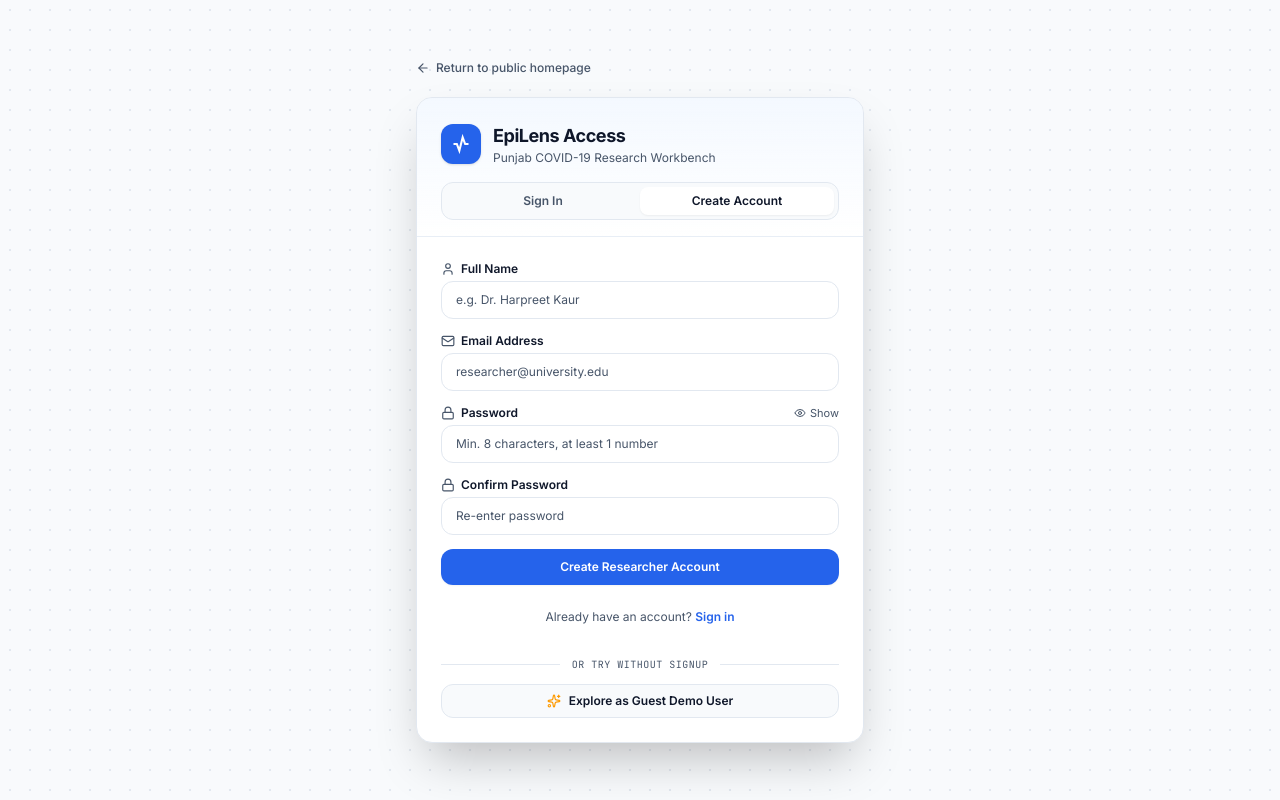
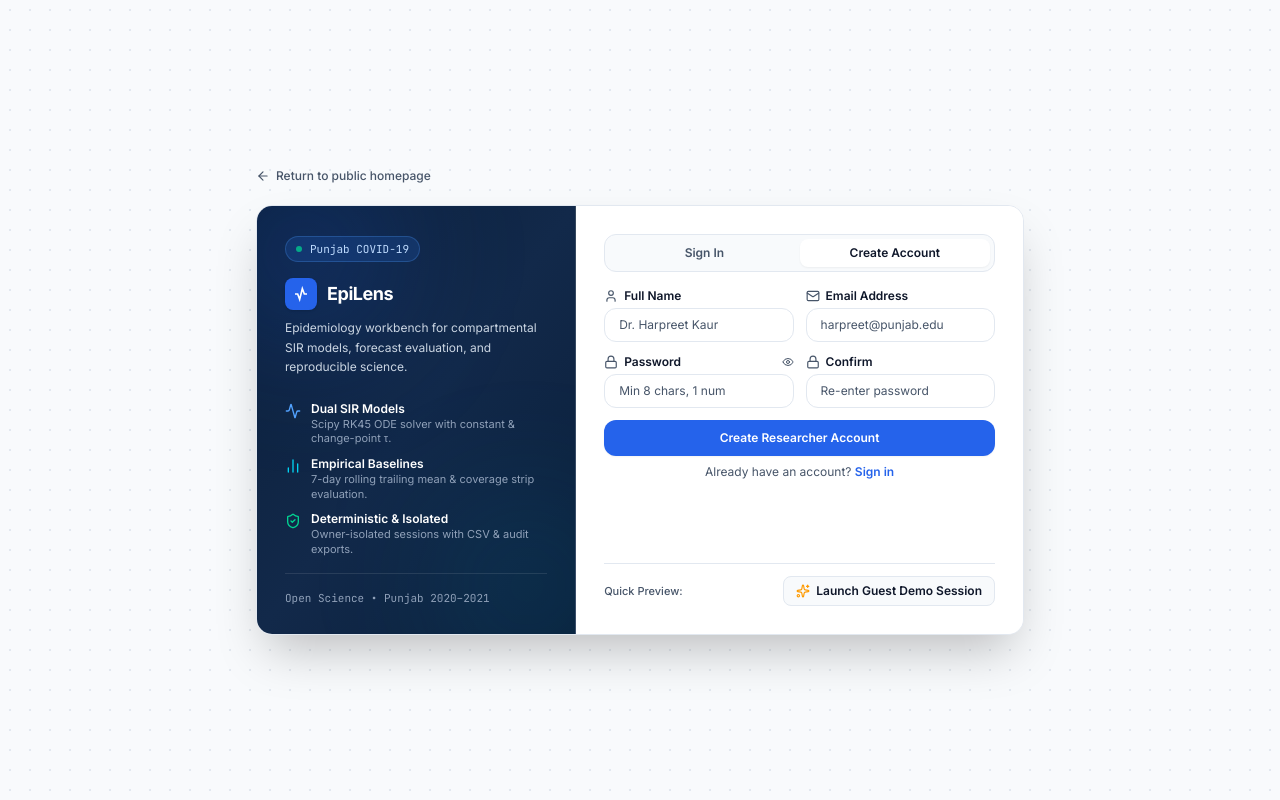
Before and after one commit to anshu762/Punjab-covid-research-website, a Next.js app in the folder apps/web/: page /signup in a window 1280 px wide. Built offline with nearby package versions, Linux system fonts and the light colour scheme; no server answers.

Commit message:
feat(ui): update auth card to modern landscape rectangular layout with branding highlights

```diff
--- a/apps/web/src/app/login/page.tsx
+++ b/apps/web/src/app/login/page.tsx
@@ -7,7 +7,7 @@ import { AuthCard } from "@/components/auth/AuthCard";
 
 function LoginContent() {
   return (
-    <div className="w-full max-w-md space-y-4">
+    <div className="w-full max-w-3xl space-y-4">
       {/* Return to Landing Page */}
       <div>
         <Link
--- a/apps/web/src/app/signup/page.tsx
+++ b/apps/web/src/app/signup/page.tsx
@@ -7,7 +7,7 @@ import { AuthCard } from "@/components/auth/AuthCard";
 
 function SignUpContent() {
   return (
-    <div className="w-full max-w-md space-y-4">
+    <div className="w-full max-w-3xl space-y-4">
       {/* Return to Landing Page */}
       <div>
         <Link
--- a/apps/web/src/components/auth/AuthCard.tsx
+++ b/apps/web/src/components/auth/AuthCard.tsx
@@ -1,7 +1,21 @@
 "use client";
 
 import React, { useState } from "react";
-import { Mail, Lock, User, Eye, EyeOff, Loader2, CheckCircle2, AlertCircle, Sparkles, X } from "lucide-react";
+import {
+  Mail,
+  Lock,
+  User,
+  Eye,
+  EyeOff,
+  Loader2,
+  CheckCircle2,
+  AlertCircle,
+  Sparkles,
+  X,
+  Activity,
+  BarChart2,
+  ShieldCheck,
+} from "lucide-react";
 import { loginWithCredentials, signUpUser, startDemoSession } from "@/actions/auth";
 
 export interface AuthCardProps {
@@ -129,34 +143,83 @@ export function AuthCard({ initialMode = "signin", onClose, isModal = false }: A
   }
 
   return (
-    <div className="relative w-full max-w-md bg-surface rounded-2xl border border-border shadow-2xl overflow-hidden">
-      {/* Top Header & Mode Switcher */}
-      <div className="relative px-6 pt-6 pb-4 bg-gradient-to-b from-blue-50/70 to-surface border-b border-border/60">
+    <div className="relative w-full max-w-3xl bg-surface rounded-2xl border border-border shadow-2xl overflow-hidden grid grid-cols-1 md:grid-cols-12 text-ink">
+      {/* Left Column: Brand Context & Research Highlights (Landscape rectangle side) */}
+      <div className="relative bg-gradient-to-br from-[#0B1F3A] via-[#12294A] to-[#0B1F3A] text-white p-6 sm:p-7 flex flex-col justify-between overflow-hidden md:col-span-5 border-b md:border-b-0 md:border-r border-border/20">
+        {/* Ambient decorative glow */}
+        <div className="absolute -top-12 -left-12 w-48 h-48 bg-blue-600/20 rounded-full blur-3xl pointer-events-none" />
+        <div className="absolute -bottom-12 -right-12 w-48 h-48 bg-cyan-500/10 rounded-full blur-3xl pointer-events-none" />
+
+        <div className="relative z-10 space-y-4">
+          {/* Status badge */}
+          <div className="inline-flex items-center gap-2 px-2.5 py-1 rounded-full bg-blue-500/15 border border-blue-400/25 text-[11px] font-mono text-blue-200">
+            <span className="w-1.5 h-1.5 rounded-full bg-emerald-400 animate-pulse" />
+            <span>Punjab COVID-19</span>
+          </div>
+
+          <div>
+            <div className="flex items-center gap-2.5">
+              <div className="w-8 h-8 rounded-lg bg-blue-600 flex items-center justify-center text-white shadow-sm shrink-0">
+                <svg viewBox="0 0 24 24" fill="none" stroke="currentColor" strokeWidth="2.5" className="w-4 h-4">
+                  <path d="M3 12h4l3 8 4-16 3 8h4" />
+                </svg>
+              </div>
+              <h2 className="text-lg font-bold tracking-tight text-white">EpiLens</h2>
+            </div>
+            <p className="mt-2 text-xs text-slate-300 leading-relaxed">
+              Epidemiology workbench for compartmental SIR models, forecast evaluation, and reproducible science.
+            </p>
+          </div>
+
+          {/* Research feature highlights */}
+          <div className="pt-2 space-y-2.5 hidden sm:block">
+            <div className="flex items-start gap-2.5 text-xs text-slate-200">
+              <Activity className="w-4 h-4 text-blue-400 shrink-0 mt-0.5" />
+              <div>
+                <span className="font-semibold text-white">Dual SIR Models</span>
+                <p className="text-[11px] text-slate-400">Scipy RK45 ODE solver with constant & change-point &tau;.</p>
+              </div>
+            </div>
+            <div className="flex items-start gap-2.5 text-xs text-slate-200">
+              <BarChart2 className="w-4 h-4 text-cyan-400 shrink-0 mt-0.5" />
+              <div>
+                <span className="font-semibold text-white">Empirical Baselines</span>
+                <p className="text-[11px] text-slate-400">7-day rolling trailing mean & coverage strip evaluation.</p>
+              </div>
+            </div>
+            <div className="flex items-start gap-2.5 text-xs text-slate-200">
+              <ShieldCheck className="w-4 h-4 text-emerald-400 shrink-0 mt-0.5" />
+              <div>
+                <span className="font-semibold text-white">Deterministic & Isolated</span>
+                <p className="text-[11px] text-slate-400">Owner-isolated sessions with CSV & audit exports.</p>
+              </div>
+            </div>
+          </div>
+        </div>
+
+        <div className="relative z-10 pt-4 mt-4 border-t border-white/10 hidden md:block">
+          <p className="text-[11px] text-slate-400 font-mono">
+            Open Science &bull; Punjab 2020&ndash;2021
+          </p>
+        </div>
+      </div>
+
+      {/* Right Column: Form Area */}
+      <div className="md:col-span-7 p-6 sm:p-7 flex flex-col justify-between bg-surface relative">
         {isModal && onClose && (
           <button
             type="button"
             onClick={onClose}
             aria-label="Close modal"
-            className="absolute top-4 right-4 p-1.5 rounded-lg text-muted hover:text-ink hover:bg-slate-200/60 transition-colors cursor-pointer"
+            className="absolute top-4 right-4 p-1.5 rounded-lg text-muted hover:text-ink hover:bg-slate-100 transition-colors cursor-pointer z-20"
           >
             <X className="w-4 h-4" />
           </button>
         )}
 
-        <div className="flex items-center gap-3">
-          <div className="w-10 h-10 rounded-xl bg-blue-600 flex items-center justify-center text-white font-bold shadow-sm">
-            <svg viewBox="0 0 24 24" fill="none" stroke="currentColor" strokeWidth="2.5" className="w-5 h-5">
-              <path d="M3 12h4l3 8 4-16 3 8h4" />
-            </svg>
-          </div>
         <div>
-            <h2 className="text-lg font-bold text-ink tracking-tight">EpiLens Access</h2>
-            <p className="text-xs text-muted">Punjab COVID-19 Research Workbench</p>
-          </div>
-        </div>
-
           {/* Segmented Mode Switcher */}
-        <div className="mt-4 p-1 bg-surface-2 border border-border rounded-xl flex items-center relative">
+          <div className="p-1 bg-surface-2 border border-border rounded-xl flex items-center relative mb-4">
             <button
               type="button"
               onClick={() => {
@@ -186,19 +249,17 @@ export function AuthCard({ initialMode = "signin", onClose, isModal = false }: A
               Create Account
             </button>
           </div>
-      </div>
 
-      {/* Form Content */}
-      <div className="p-6 space-y-4">
+          {/* Error & Success Messages */}
           {errorMessage && (
-          <div className="p-3 bg-red-50 border border-red-200 text-danger rounded-xl text-xs flex items-start gap-2 animate-in fade-in">
+            <div className="mb-3 p-2.5 bg-red-50 border border-red-200 text-danger rounded-xl text-xs flex items-start gap-2 animate-in fade-in">
               <AlertCircle className="w-4 h-4 shrink-0 mt-0.5" />
               <span>{errorMessage}</span>
             </div>
           )}
 
           {successMessage && (
-          <div className="p-3 bg-emerald-50 border border-emerald-200 text-emerald-800 rounded-xl text-xs flex items-center gap-2 animate-in fade-in">
+            <div className="mb-3 p-2.5 bg-emerald-50 border border-emerald-200 text-emerald-800 rounded-xl text-xs flex items-center gap-2 animate-in fade-in">
               <CheckCircle2 className="w-4 h-4 text-emerald-600 shrink-0" />
               <span>{successMessage}</span>
             </div>
@@ -206,7 +267,7 @@ export function AuthCard({ initialMode = "signin", onClose, isModal = false }: A
 
           {/* Sign In Form */}
           {mode === "signin" && (
-          <form onSubmit={handleSignIn} className="space-y-3.5">
+            <form onSubmit={handleSignIn} className="space-y-3">
               <div className="space-y-1">
                 <label className="text-xs font-semibold text-ink flex items-center gap-1.5">
                   <Mail className="w-3.5 h-3.5 text-muted" />
@@ -255,14 +316,15 @@ export function AuthCard({ initialMode = "signin", onClose, isModal = false }: A
                 className="w-full mt-2 py-2.5 px-4 bg-blue-600 hover:bg-blue-700 text-white rounded-xl text-xs font-semibold transition flex items-center justify-center gap-2 shadow-xs disabled:opacity-50 cursor-pointer"
               >
                 {isLoading ? <Loader2 className="w-4 h-4 animate-spin" /> : null}
-              Sign In
+                Sign In to Workspace
               </button>
             </form>
           )}
 
-        {/* Sign Up Form */}
+          {/* Sign Up Form - 2 Columns on desktop for sleek rectangle layout */}
           {mode === "signup" && (
-          <form onSubmit={handleSignUp} className="space-y-3.5">
+            <form onSubmit={handleSignUp} className="space-y-3">
+              <div className="grid grid-cols-1 sm:grid-cols-2 gap-3">
                 <div className="space-y-1">
                   <label className="text-xs font-semibold text-ink flex items-center gap-1.5">
                     <User className="w-3.5 h-3.5 text-muted" />
@@ -273,8 +335,8 @@ export function AuthCard({ initialMode = "signin", onClose, isModal = false }: A
                     required
                     value={name}
                     onChange={(e) => setName(e.target.value)}
-                placeholder="e.g. Dr. Harpreet Kaur"
-                className="w-full text-xs rounded-xl border border-border px-3.5 py-2.5 bg-surface text-ink placeholder:text-muted focus:outline-none focus:ring-2 focus:ring-blue-600 transition"
+                    placeholder="Dr. Harpreet Kaur"
+                    className="w-full text-xs rounded-xl border border-border px-3.5 py-2 bg-surface text-ink placeholder:text-muted focus:outline-none focus:ring-2 focus:ring-blue-600 transition"
                   />
                 </div>
 
@@ -288,11 +350,13 @@ export function AuthCard({ initialMode = "signin", onClose, isModal = false }: A
                     required
                     value={email}
                     onChange={(e) => setEmail(e.target.value)}
-                placeholder="researcher@university.edu"
-                className="w-full text-xs rounded-xl border border-border px-3.5 py-2.5 bg-surface text-ink placeholder:text-muted focus:outline-none focus:ring-2 focus:ring-blue-600 transition"
+                    placeholder="harpreet@punjab.edu"
+                    className="w-full text-xs rounded-xl border border-border px-3.5 py-2 bg-surface text-ink placeholder:text-muted focus:outline-none focus:ring-2 focus:ring-blue-600 transition"
                   />
                 </div>
+              </div>
 
+              <div className="grid grid-cols-1 sm:grid-cols-2 gap-3">
                 <div className="space-y-1">
                   <label className="text-xs font-semibold text-ink flex items-center justify-between">
                     <span className="flex items-center gap-1.5">
@@ -305,7 +369,6 @@ export function AuthCard({ initialMode = "signin", onClose, isModal = false }: A
                       className="text-[11px] text-muted hover:text-ink flex items-center gap-1 font-normal cursor-pointer"
                     >
                       {showPassword ? <EyeOff className="w-3 h-3" /> : <Eye className="w-3 h-3" />}
-                  {showPassword ? "Hide" : "Show"}
                     </button>
                   </label>
                   <input
@@ -313,15 +376,22 @@ export function AuthCard({ initialMode = "signin", onClose, isModal = false }: A
                     required
                     value={password}
                     onChange={(e) => setPassword(e.target.value)}
-                placeholder="Min. 8 characters, at least 1 number"
-                className="w-full text-xs rounded-xl border border-border px-3.5 py-2.5 bg-surface text-ink placeholder:text-muted focus:outline-none focus:ring-2 focus:ring-blue-600 transition"
+                    placeholder="Min 8 chars, 1 num"
+                    className="w-full text-xs rounded-xl border border-border px-3.5 py-2 bg-surface text-ink placeholder:text-muted focus:outline-none focus:ring-2 focus:ring-blue-600 transition"
                   />
                 </div>
 
                 <div className="space-y-1">
-              <label className="text-xs font-semibold text-ink flex items-center gap-1.5">
+                  <label className="text-xs font-semibold text-ink flex items-center justify-between">
+                    <span className="flex items-center gap-1.5">
                       <Lock className="w-3.5 h-3.5 text-muted" />
-                Confirm Password
+                      Confirm
+                    </span>
+                    {confirmPassword && password === confirmPassword && (
+                      <span className="text-[11px] text-success flex items-center gap-0.5">
+                        <CheckCircle2 className="w-3 h-3" /> Match
+                      </span>
+                    )}
                   </label>
                   <input
                     type={showPassword ? "text" : "password"}
@@ -329,23 +399,19 @@ export function AuthCard({ initialMode = "signin", onClose, isModal = false }: A
                     value={confirmPassword}
                     onChange={(e) => setConfirmPassword(e.target.value)}
                     placeholder="Re-enter password"
-                className={`w-full text-xs rounded-xl border px-3.5 py-2.5 bg-surface text-ink placeholder:text-muted focus:outline-none focus:ring-2 transition ${
+                    className={`w-full text-xs rounded-xl border px-3.5 py-2 bg-surface text-ink placeholder:text-muted focus:outline-none focus:ring-2 transition ${
                       confirmPassword && password !== confirmPassword
                         ? "border-danger focus:ring-red-500"
                         : "border-border focus:ring-blue-600"
                     }`}
                   />
-              {confirmPassword && password === confirmPassword && (
-                <span className="text-[11px] text-success flex items-center gap-1">
-                  <CheckCircle2 className="w-3 h-3" /> Passwords match
-                </span>
-              )}
+                </div>
               </div>
 
               <button
                 type="submit"
                 disabled={isLoading || demoLoading}
-              className="w-full mt-2 py-2.5 px-4 bg-blue-600 hover:bg-blue-700 text-white rounded-xl text-xs font-semibold transition flex items-center justify-center gap-2 shadow-xs disabled:opacity-50 cursor-pointer"
+                className="w-full mt-1 py-2.5 px-4 bg-blue-600 hover:bg-blue-700 text-white rounded-xl text-xs font-semibold transition flex items-center justify-center gap-2 shadow-xs disabled:opacity-50 cursor-pointer"
               >
                 {isLoading ? <Loader2 className="w-4 h-4 animate-spin" /> : null}
                 Create Researcher Account
@@ -385,30 +451,26 @@ export function AuthCard({ initialMode = "signin", onClose, isModal = false }: A
               </p>
             )}
           </div>
+        </div>
 
         {/* Instant Demo Session */}
-        <div className="pt-2">
-          <div className="relative flex py-2 items-center">
-            <div className="flex-grow border-t border-border"></div>
-            <span className="shrink mx-3 text-[10px] uppercase tracking-wider text-muted font-mono">
-              or try without signup
-            </span>
-            <div className="flex-grow border-t border-border"></div>
-          </div>
-
+        <div className="pt-3 border-t border-border mt-3">
+          <div className="flex items-center justify-between gap-2">
+            <span className="text-[11px] text-muted font-medium">Quick Preview:</span>
             <button
               type="button"
               disabled={isLoading || demoLoading}
               onClick={handleDemoLogin}
-            className="w-full mt-1 py-2 px-3 bg-surface-2 hover:bg-slate-200/70 text-ink border border-border rounded-xl text-xs font-semibold transition flex items-center justify-center gap-2 cursor-pointer"
+              className="py-1.5 px-3 bg-surface-2 hover:bg-slate-200/70 text-ink border border-border rounded-lg text-xs font-semibold transition flex items-center justify-center gap-1.5 cursor-pointer"
             >
               {demoLoading ? (
                 <Loader2 className="w-3.5 h-3.5 animate-spin" />
               ) : (
                 <Sparkles className="w-3.5 h-3.5 text-amber-500" />
               )}
-            <span>Explore as Guest Demo User</span>
+              <span>Launch Guest Demo Session</span>
             </button>
+          </div>
         </div>
       </div>
     </div>
--- a/apps/web/src/components/auth/AuthModal.tsx
+++ b/apps/web/src/components/auth/AuthModal.tsx
@@ -50,11 +50,11 @@ export function AuthModal({ isOpen, onClose, initialMode = "signin" }: AuthModal
 
           {/* Modal Container */}
           <motion.div
-            initial={{ opacity: 0, scale: 0.95, y: 15 }}
+            initial={{ opacity: 0, scale: 0.96, y: 12 }}
             animate={{ opacity: 1, scale: 1, y: 0 }}
-            exit={{ opacity: 0, scale: 0.95, y: 15 }}
-            transition={{ type: "spring", duration: 0.35, bounce: 0.15 }}
-            className="relative z-10 w-full max-w-md my-auto"
+            exit={{ opacity: 0, scale: 0.96, y: 12 }}
+            transition={{ type: "spring", duration: 0.35, bounce: 0.12 }}
+            className="relative z-10 w-full max-w-3xl my-auto"
           >
             <AuthCard initialMode={initialMode} onClose={onClose} isModal />
           </motion.div>
```
Lines whose indentation alone changed are shown as unchanged.
